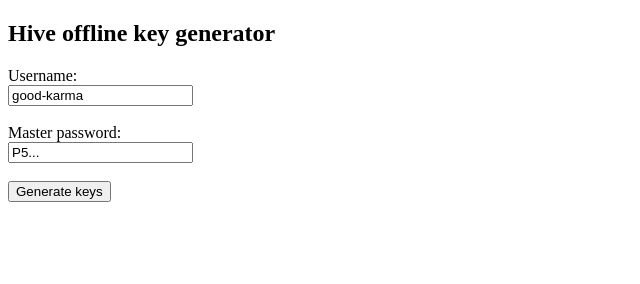
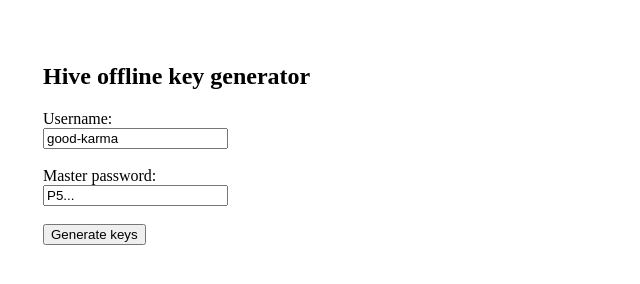
Before and after one commit to feruzm/offline-keys, a plain HTML site: page src/index.html in a window 1280 px wide. Shown: the whole page, without its empty margins (0-640 px from the left). Drawn offline with Linux system fonts and the light colour scheme.

Commit message:
add padding style

```diff
--- a/src/index.html
+++ b/src/index.html
@@ -4,6 +4,11 @@
     <meta charset="UTF-8">
     <title>Hive offline key generator</title>
 </head>
+<style>
+    body {
+        padding: 35px;
+    }
+</style>
 <script src="./dhive@latest.js">
 </script>
 <script>
```
